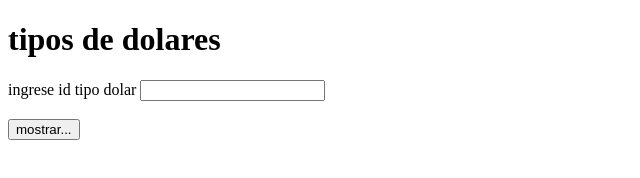
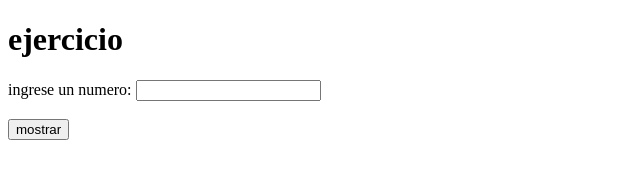
Before and after one commit to camilapereira777/fetch.json, a plain HTML site: page index.html in a window 1280 px wide. Shown: the whole page, without its empty margins (0-640 px from the left). Drawn offline with Linux system fonts and the light colour scheme.

Commit message:
mi ejercicio

```diff
--- a/index.html
+++ b/index.html
@@ -3,16 +3,19 @@
 <head>
     <meta charset="UTF-8">
     <meta name="viewport" content="width=device-width, initial-scale=1.0">
-    <title>Document</title>
+    <title>ejercicio</title>
+
+</head>
+<body>
+    <h1>ejercicio</h1>
+
+    <label> ingrese un numero:</label>
+    <input type="number" id="numero">
+    <br><br>
+    <button onclick="mostrar()">mostrar</button>
+    <p id="texto"></p>
+
     <script src="./script2.js"></script>
 </head>
-<body>
-    <h1>tipos de dolares</h1>
-
-    <label> ingrese id tipo dolar</label>
-    <input type="number" id="id">
-    <br><br>
-    <button onclick="mostrar()">mostrar...</button>
-    <p id="texto"></p>
 </body>
 </html>
--- a/script2.js
+++ b/script2.js
@@ -1,29 +1,28 @@
 
-var datos = [{nombre: "cami", edad: 17},
+var vector = [{nombre: "cami", edad: 17},
                {nombre: "juan", edad: 27},
-               {nombre: "jhoselin", edad: 18}]
-
+               {nombre: "jhoselin", edad: 18}
+]
 
 function mostrar(){
 
-    var x = document.getElementById("id").value;
+    var id = document.getElementById("numero").value;
 
-    console.log(datos[x]);
-
-    var nombreDeAtributos = Object.keys(datos[x]);
-
-    console.log(nombreDeAtributos);
-
-    nombreDeAtributos.forEach(elementos => {
-
-        console.log(elementos);
-
-    })
+    var texto = document.getElementById("texto");
 
 
 
-    var texto = document.getElementById("texto");
+var atributos = Object.keys(vector[id]);
 
-    texto.innerText = x
+texto.innerHTML="";
+
+atributos.forEach((elemento  ) => {
+
+    texto.innerHTML += elemento + ':' + vector [id][elemento] + '</br>'
+
+
+})
+
+   //   console.log(atributos);
 
 }
```
